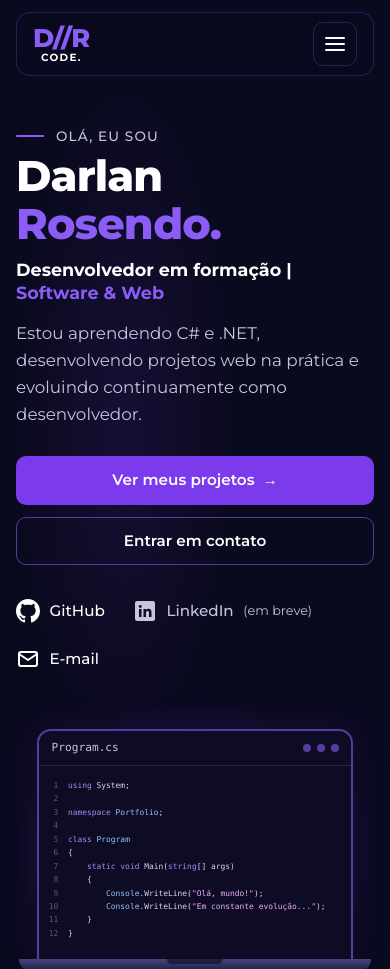
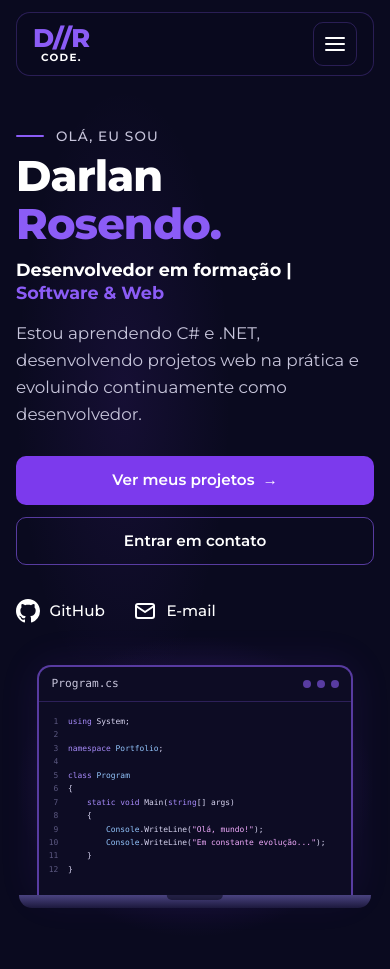
Before and after one commit to darlanrosendo/dr-code-portifolio, a plain HTML site: page index.html in a window 390 px wide. Shown: the top 969 px of the page. Drawn offline with Linux system fonts and the light colour scheme.

Commit message:
style: ajusta espacamento mobile e contatos do hero

```diff
--- a/assets/css/style.css
+++ b/assets/css/style.css
@@ -368,7 +368,7 @@ main {
 /* Celular: uma coluna, com o texto primeiro e o notebook abaixo */
 .inicio {
     display: grid;
-    gap: 3rem;
+    gap: 2rem;
     padding: 2.5rem 0 3.5rem;
     /* Brilho roxo suave atrás do texto */
     background-image: radial-gradient(closest-side at 30% 35%, var(--cor-brilho-suave), transparent);
--- a/index.html
+++ b/index.html
@@ -72,8 +72,9 @@
                             GitHub
                         </a>
                     </li>
-                    <li>
-                        <!-- LinkedIn: [a definir] - trocar por um link quando o endereço for definido -->
+                    <!-- LinkedIn: [a definir] - oculto até o endereço ser definido.
+                         Para exibir: remover o atributo "hidden" e trocar o <span> por um link. -->
+                    <li hidden>
                         <span class="inicio-contato inicio-contato-pendente">
                             <svg class="inicio-contato-icone" viewBox="0 0 24 24" fill="currentColor" fill-rule="evenodd" aria-hidden="true" focusable="false">
                                 <path d="M4 2h16a2 2 0 0 1 2 2v16a2 2 0 0 1-2 2H4a2 2 0 0 1-2-2V4a2 2 0 0 1 2-2zm2 8v8h2.5v-8H6zm1.25-4a1.45 1.45 0 1 0 0 2.9 1.45 1.45 0 0 0 0-2.9zM10.5 10v8H13v-4.3c0-1.1.7-1.8 1.6-1.8.9 0 1.4.6 1.4 1.8V18h2.5v-4.9c0-2.1-1.2-3.3-2.9-3.3-1.1 0-2 .5-2.6 1.3V10h-2.5z"/>
```
